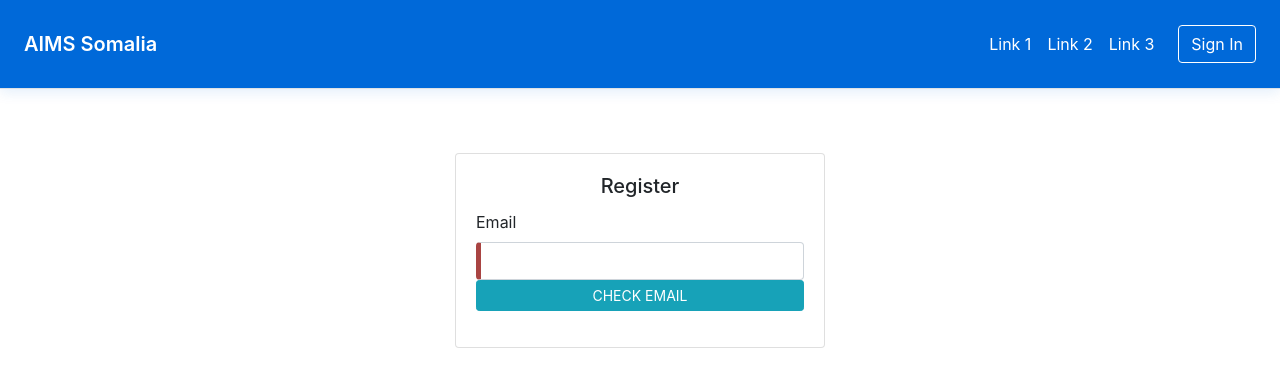
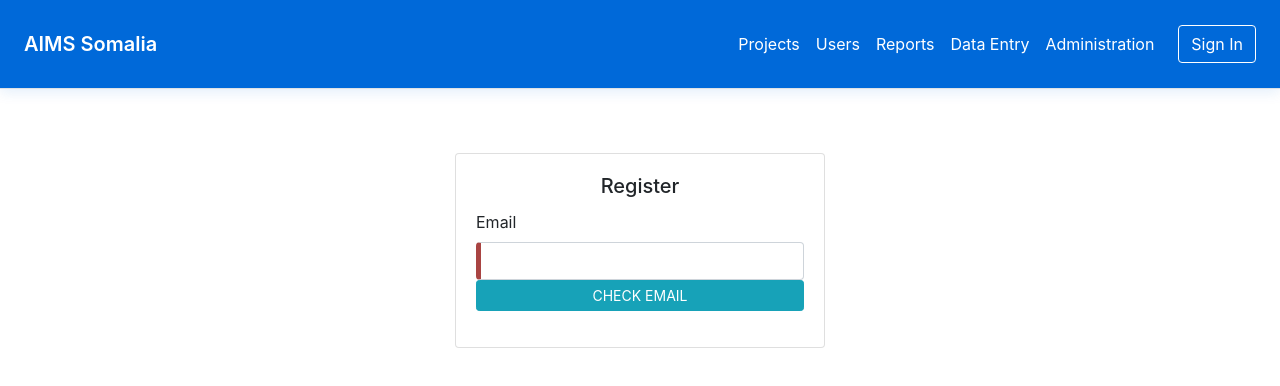
Before and after one commit to somaliaims/Somali-AIMSUI, an Angular app: page /user-registration in a window 1280 px wide. Shown: the top 386 px of the page. Built offline with nearby package versions, Linux system fonts and the light colour scheme.

Commit message:
Work on user registration

```diff
--- a/src/app/app.module.ts
+++ b/src/app/app.module.ts
@@ -22,7 +22,7 @@ import { UrlHelperService } from './services/url-helper-service';
     BrowserModule,
     FormsModule,
     Routing,
-    HttpClientModule
+    HttpClientModule,
   ],
   providers: [
   ],
--- a/src/app/config/urls.ts
+++ b/src/app/config/urls.ts
@@ -2,5 +2,6 @@ export const urls = {
 	//baseUrl: "http://175.107.63.31:5000/api/",
 	baseUrl: "http://localhost:60815/api/",
 	getToken: "Account/Token",
-	checkEmailAvailability: "User/CheckEmailAvailability/"
+	checkEmailAvailability: "User/CheckEmailAvailability/",
+	userRegistration: "User"
 };
--- a/src/app/main/app.component.html
+++ b/src/app/main/app.component.html
@@ -3,13 +3,19 @@
   <nav class="navbar navbar-expand-sm">
     <ul class="navbar-nav">
       <li class="nav-item">
-        <a class="nav-link anchor-menu" href="#">Link 1</a>
+        <a class="nav-link anchor-menu" href="#">Projects</a>
       </li>
       <li class="nav-item">
-        <a class="nav-link anchor-menu" href="#">Link 2</a>
+        <a class="nav-link anchor-menu" href="#">Users</a>
       </li>
       <li class="nav-item">
-        <a class="nav-link anchor-menu" href="#">Link 3</a>
+        <a class="nav-link anchor-menu" href="#">Reports</a>
+      </li>
+      <li class="nav-item">
+        <a class="nav-link anchor-menu" href="#">Data Entry</a>
+      </li>
+      <li class="nav-item">
+        <a class="nav-link anchor-menu" href="#">Administration</a>
       </li>
     </ul>
   </nav>
--- a/src/app/models/registration.ts
+++ b/src/app/models/registration.ts
@@ -4,6 +4,7 @@ export class RegistrationModel {
         public Email: string,
         public Password: string,
         public ConfirmPassword: string,
-        public UserType: string
+        public UserType: string,
+        public Organization: string
       ) {  }
 }
--- a/src/app/services/url-helper-service.ts
+++ b/src/app/services/url-helper-service.ts
@@ -19,5 +19,9 @@ export class UrlHelperService {
         return (this.BASE_URL + urlsList.urls.checkEmailAvailability + email);
     }
 
+    userRegistrationUrl() {
+        return (this.BASE_URL + urlsList.urls.userRegistration);
+    }
+
 
 }
--- a/src/app/services/user-service.ts
+++ b/src/app/services/user-service.ts
@@ -17,7 +17,6 @@ const httpOptions = {
 })
 export class UserService {
     customersObservable : Observable<UserModel[]>;
-
     constructor(private httpClient: HttpClient, private urlHelper: UrlHelperService) {
     }
 
@@ -31,21 +30,22 @@ export class UserService {
         var model = { "Email": email, "Password": password };
         return this.httpClient.post(url,
             JSON.stringify(model), httpOptions).pipe(
-                catchError(this.handleError<any>('authentication')));
+                catchError(this.handleError<any>('Authentication')));
     }
 
     checkEmailAvailability(email: string) {
-        var headers = this.getHttpHeader();
         var url = this.urlHelper.emailAvailabilityUrl(email);
         return this.httpClient
             .get<boolean>(url);
     }
 
-    private getHttpHeader() {
-        let headers = new HttpHeaders();
-        headers.append('Content-Type', 'application/json');
-        return headers;
+    registerUser(model: UserModel) {
+        var url  = this.urlHelper.userRegistrationUrl();
+        return this.httpClient.post(url,
+            JSON.stringify(model), httpOptions).pipe(
+                catchError(this.handleError<any>('User registration')));
     }
+
 
     private handleError<T> (operation = 'operation', result?: T) {
         return (error: any): Observable<T> => {
--- a/src/app/user-registration/user-registration.component.html
+++ b/src/app/user-registration/user-registration.component.html
@@ -3,7 +3,7 @@
     <div class="card card-signin my-5">
       <div class="card-body">
         <h5 class="card-title text-center">Register</h5>
-        <form (ngSubmit)="onSubmit()" #registrationForm="ngForm">
+        <form (ngSubmit)="registerUser()" #registrationForm="ngForm">
 
           <div class="form-group">
             <label for="email">Email</label>
@@ -51,6 +51,7 @@
                 Select a user type
               </div>
             </div>
+
             <button class="btn btn-lg btn-primary btn-block text-uppercase" type="submit">Register</button>
           </div>
 
--- a/src/app/user-registration/user-registration.component.ts
+++ b/src/app/user-registration/user-registration.component.ts
@@ -23,7 +23,7 @@ export class UserRegistrationComponent implements OnInit {
   }
 
   ngOnInit() {
-    this.model = new RegistrationModel('', '', '', '', '');
+    this.model = new RegistrationModel('', '', '', '', '', '');
     this.fillUserTypes();
   }
 
@@ -57,4 +57,23 @@ export class UserRegistrationComponent implements OnInit {
     );
   }
 
+  registerUser() {
+    this.userService.registerUser(this.model).subscribe(
+      data => {
+        console.log(data);
+      },
+      error => {
+        console.log("Request Faild: ", error);
+      }
+    )
+  }
+
+  resetModel() {
+    this.model = new RegistrationModel('', '', '', '', '', '');
+    this.isEmailOk = false;
+    this.emailNotAvailable = false;
+    this.disableEmail = false;
+  }
+
+
 }
```
